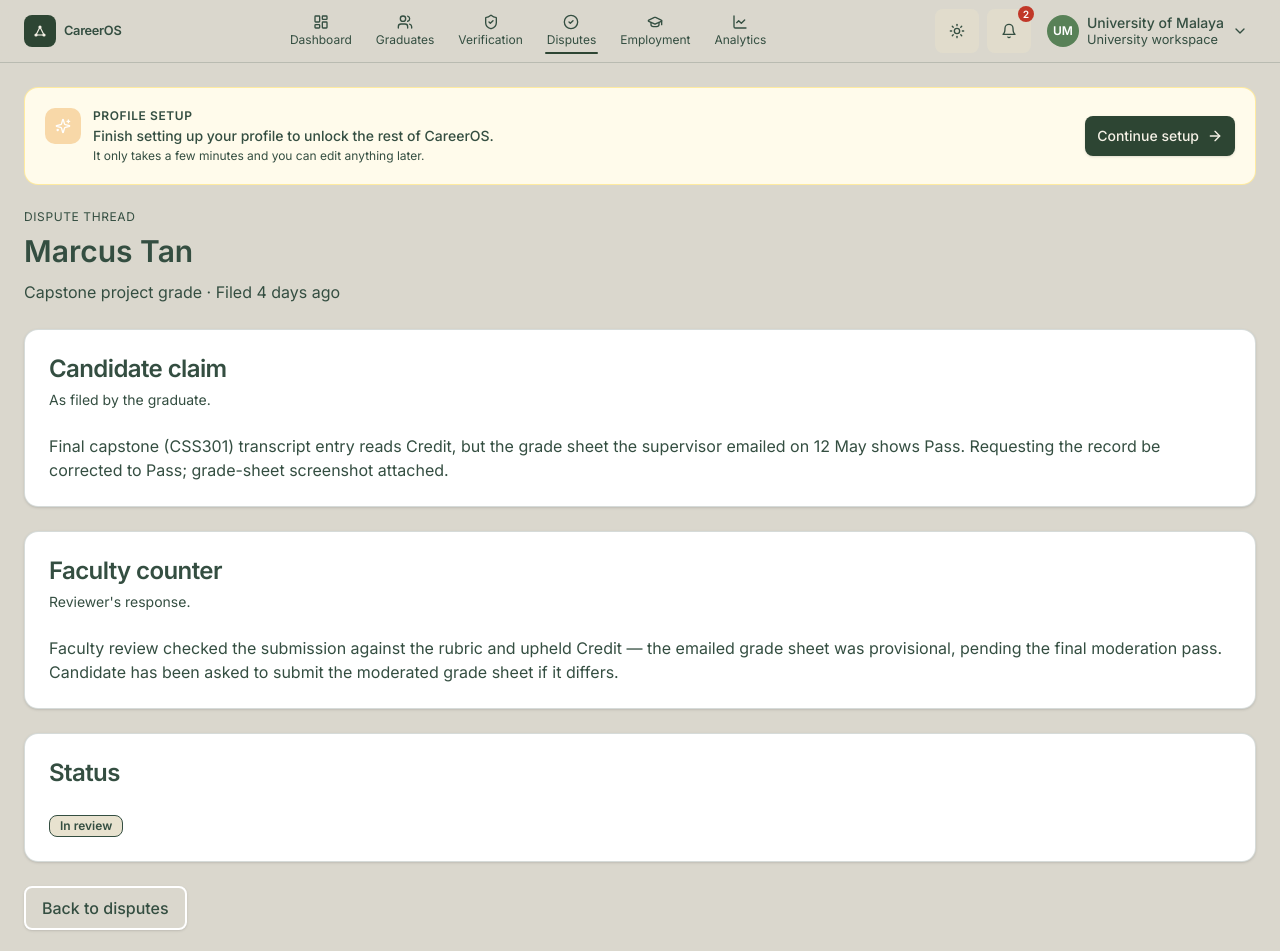
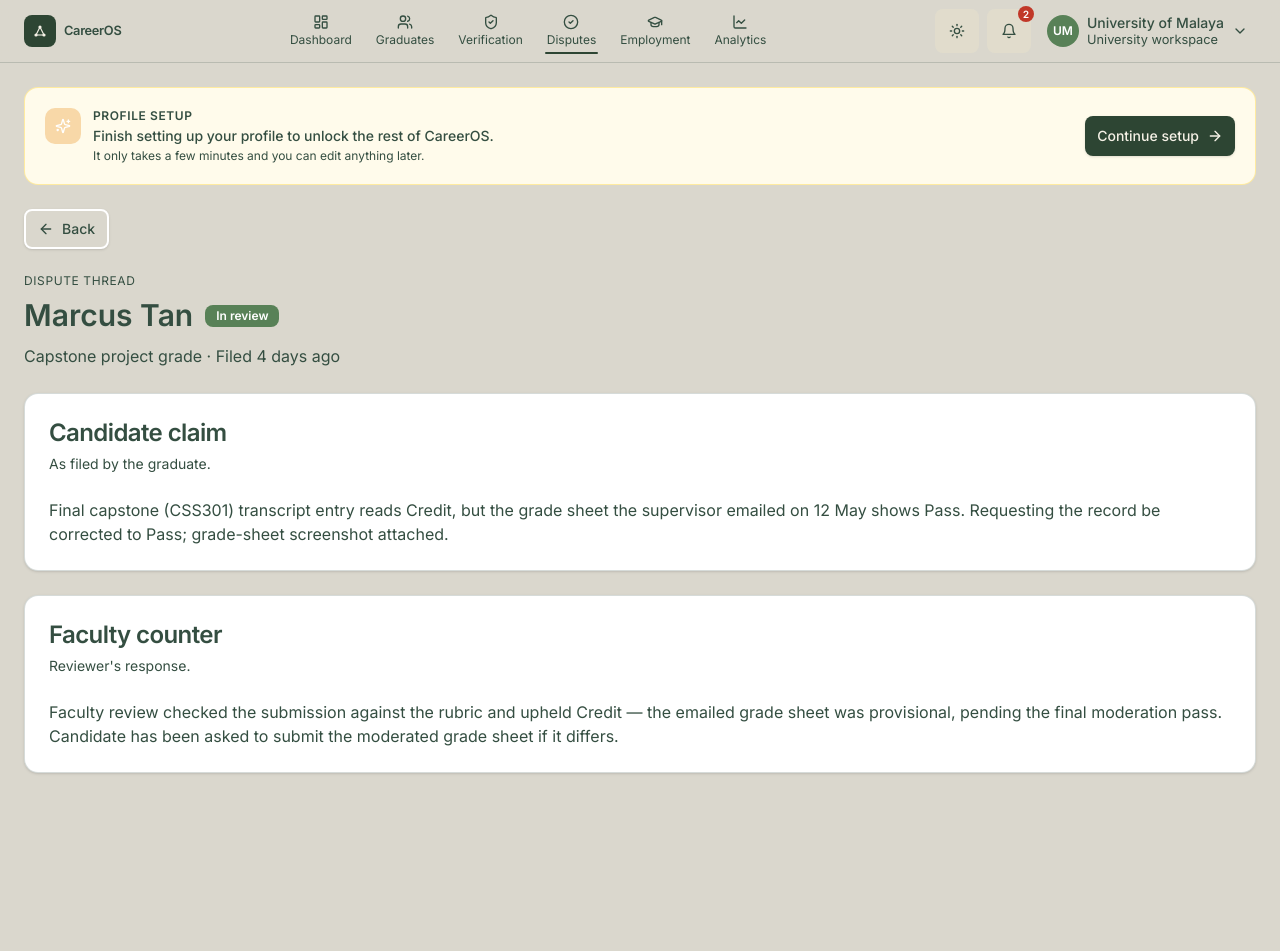
Before and after one commit to davidlaw373-glitch/talentbank-tech-hackathon-2cm, a Next.js app: page /university/disputes/1 in a window 1280 px wide. Shown: the top 951 px of the page. After the commit the page ends 800 px from the top, so only its background shows below. Built offline with nearby package versions, Linux system fonts and the light colour scheme.

Commit message:
University Dispute Update

```diff
--- a/src/app/university/disputes/[disputeId]/page.tsx
+++ b/src/app/university/disputes/[disputeId]/page.tsx
@@ -1,5 +1,6 @@
 import { notFound } from "next/navigation";
 import Link from "next/link";
+import { ArrowLeft } from "lucide-react";
 
 import { Badge } from "@/components/ui/badge";
 import { Button } from "@/components/ui/button";
@@ -10,6 +11,7 @@ import {
   CardHeader,
   CardTitle,
 } from "@/components/ui/card";
+import { STATUS_VARIANT } from "@/components/features/university/dispute-resolution";
 import { universityDisputes } from "@/lib/university-helpers";
 
 type PageProps = {
@@ -25,11 +27,23 @@ export default async function UniversityDisputeDetailPage({ params }: PageProps)
 
   return (
     <div className="space-y-6">
+      <Button asChild variant="outline" size="sm">
+        <Link href="/university/disputes">
+          <ArrowLeft aria-hidden />
+          Back
+        </Link>
+      </Button>
+
       <header className="space-y-2">
         <p className="text-caption">
           Dispute thread
         </p>
-        <h1 className="text-heading">{dispute.graduateName}</h1>
+        <div className="flex flex-wrap items-center gap-3">
+          <h1 className="text-heading">{dispute.graduateName}</h1>
+          <Badge variant={STATUS_VARIANT[dispute.status]}>
+            {dispute.status}
+          </Badge>
+        </div>
         <p className="text-body text-muted-foreground">
           {dispute.field} · Filed {dispute.filedDate}
         </p>
@@ -60,23 +74,6 @@ export default async function UniversityDisputeDetailPage({ params }: PageProps)
           <p className="text-base">{dispute.counter}</p>
         </CardContent>
       </Card>
-
-      <Card>
-        <CardHeader>
-          <CardTitle>
-            <h2>Status</h2>
-          </CardTitle>
-        </CardHeader>
-        <CardContent>
-          <Badge variant="outline">{dispute.status}</Badge>
-        </CardContent>
-      </Card>
-
-      <div className="flex flex-wrap items-center gap-2">
-        <Button asChild variant="outline">
-          <Link href="/university/disputes">Back to disputes</Link>
-        </Button>
-      </div>
     </div>
   );
 }
--- a/src/components/features/university/dispute-resolution.tsx
+++ b/src/components/features/university/dispute-resolution.tsx
@@ -42,7 +42,7 @@ const STATUS_DESCRIPTION: Record<DisputeStatus, string> = {
   Rejected: "Dispute was not upheld.",
 };
 
-const STATUS_VARIANT: Record<
+export const STATUS_VARIANT: Record<
   DisputeStatus,
   "default" | "secondary" | "outline" | "destructive"
 > = {
```
